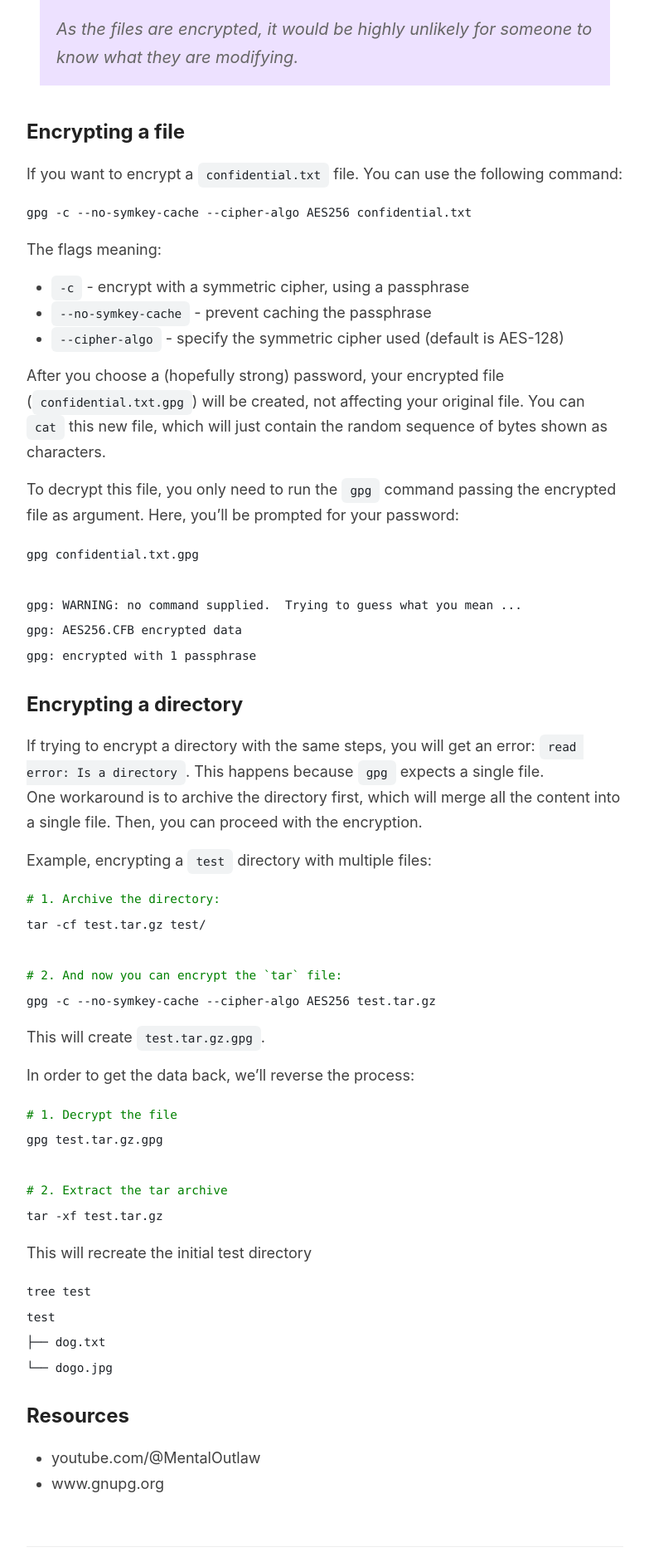
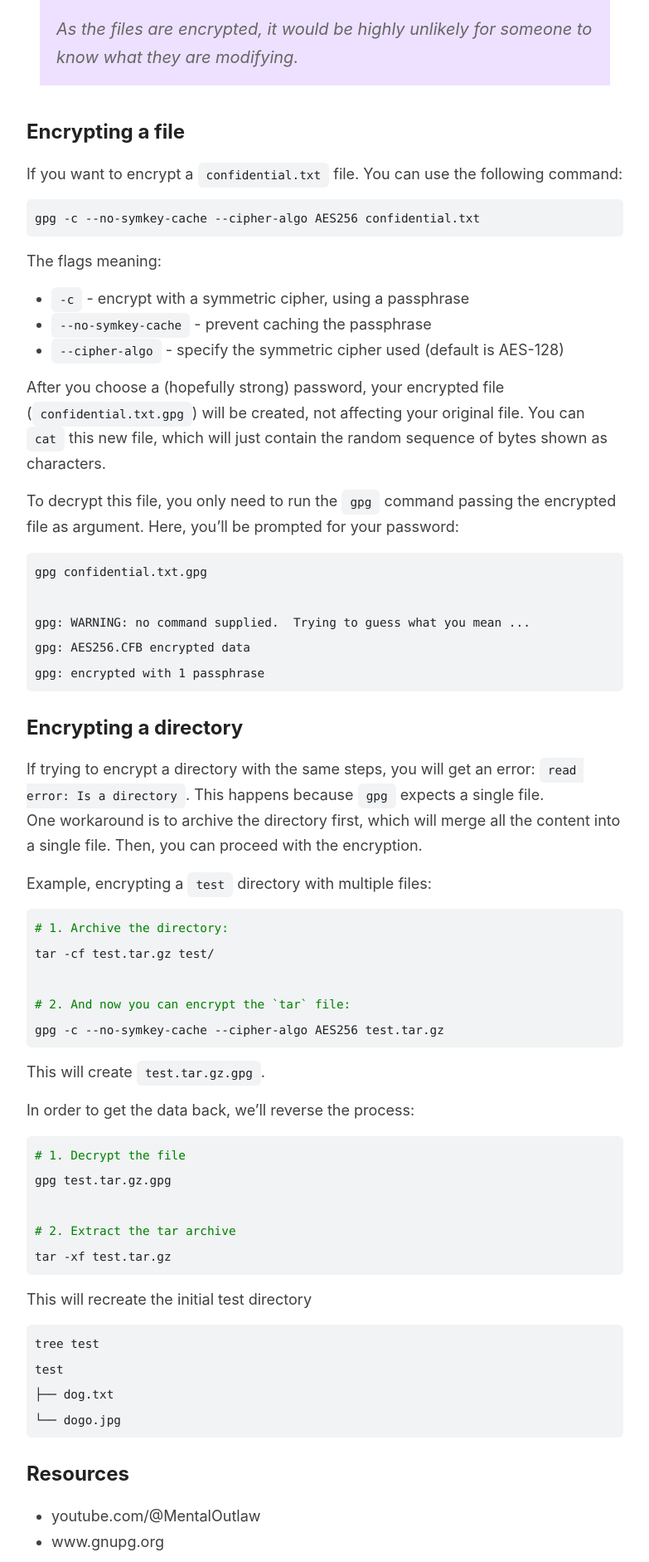
Before and after one commit to panacotar/blog, a Jekyll site: the page built from _posts/2023-10-21-encrypt-your-files-for-cloud-storage.md, in a window 1280 px wide. Shown: the part 686-2568 px from the top of the page at 83% size, without its empty margins (106-889 px from the left). Built offline with Jekyll 4.4.1, drawn with Linux system fonts in a browser that asks for light colours.

Commit message:
Update code highlights with gh fenced code syntax

````diff
--- a/_posts/2023-10-21-encrypt-your-files-for-cloud-storage.md
+++ b/_posts/2023-10-21-encrypt-your-files-for-cloud-storage.md
@@ -20,9 +20,9 @@ One aid for file encryption is the Gnu Privacy Guard (GnuPG). While this is a fe
 
 If you want to encrypt a `confidential.txt` file. You can use the following command:
 
-{% highlight shell %}
+```shell
 gpg -c --no-symkey-cache --cipher-algo AES256 confidential.txt
-{% endhighlight %}
+```
 
 The flags meaning:
 - `-c` - encrypt with a symmetric cipher, using a passphrase
@@ -33,13 +33,13 @@ After you choose a (hopefully strong) password, your encrypted file (`confidenti
 
 To decrypt this file, you only need to run the `gpg` command passing the encrypted file as argument. Here, you'll be prompted for your password:
 
-{% highlight shell %}
+```shell
 gpg confidential.txt.gpg
 
 gpg: WARNING: no command supplied.  Trying to guess what you mean ...
 gpg: AES256.CFB encrypted data
 gpg: encrypted with 1 passphrase
-{% endhighlight %}
+```
 
 ## Encrypting a directory
 If trying to encrypt a directory with the same steps, you will get an error: `read error: Is a directory`. This happens because `gpg` expects a single file.
@@ -47,33 +47,33 @@ One workaround is to archive the directory first, which will merge all the conte
 
 Example, encrypting a `test` directory with multiple files:
 
-{% highlight shell %}
+```shell
 # 1. Archive the directory:
 tar -cf test.tar.gz test/
 
 # 2. And now you can encrypt the `tar` file:
 gpg -c --no-symkey-cache --cipher-algo AES256 test.tar.gz
-{% endhighlight %}
+```
 This will create `test.tar.gz.gpg`.
 
 In order to get the data back, we'll reverse the process:
 
-{% highlight shell %}
+```shell
 # 1. Decrypt the file
 gpg test.tar.gz.gpg
 
 # 2. Extract the tar archive
 tar -xf test.tar.gz
-{% endhighlight %}
+```
 
 
 This will recreate the initial test directory
-{% highlight shell %}
+```shell
 tree test
 test
 ├── dog.txt
 └── dogo.jpg
-{% endhighlight %}
+```
 
 
 ## Resources
````
Also changed, not shown: _posts/2023-10-02-an-intro-to-polyglot-files.md (+2 -3 lines), _posts/2024-01-08-from-SQL-injection-to-remote-code-execution.md (+11 -10 lines).
